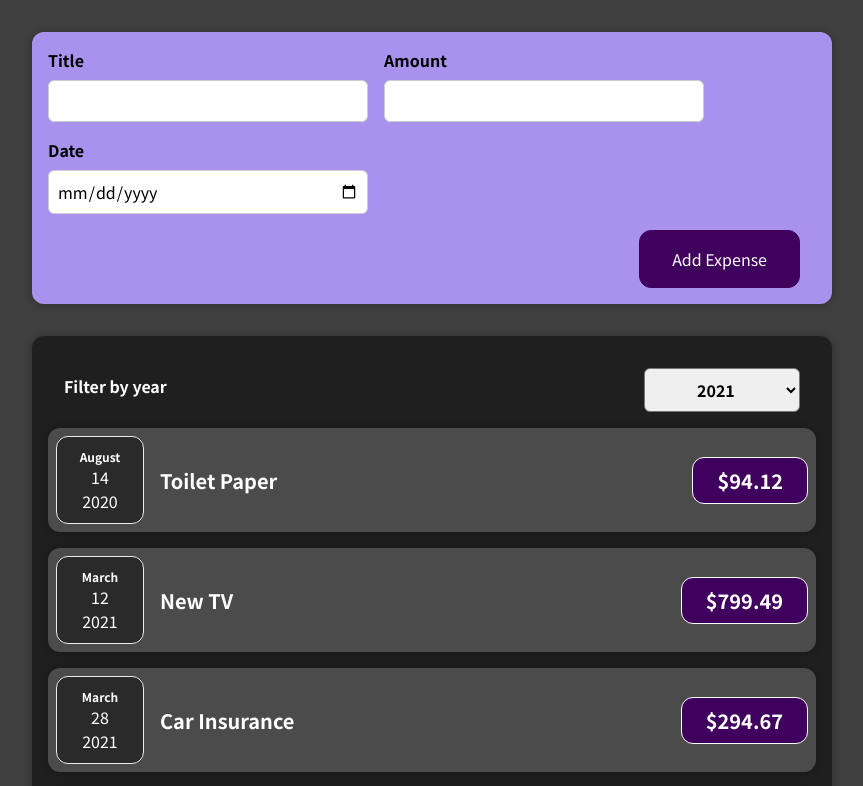
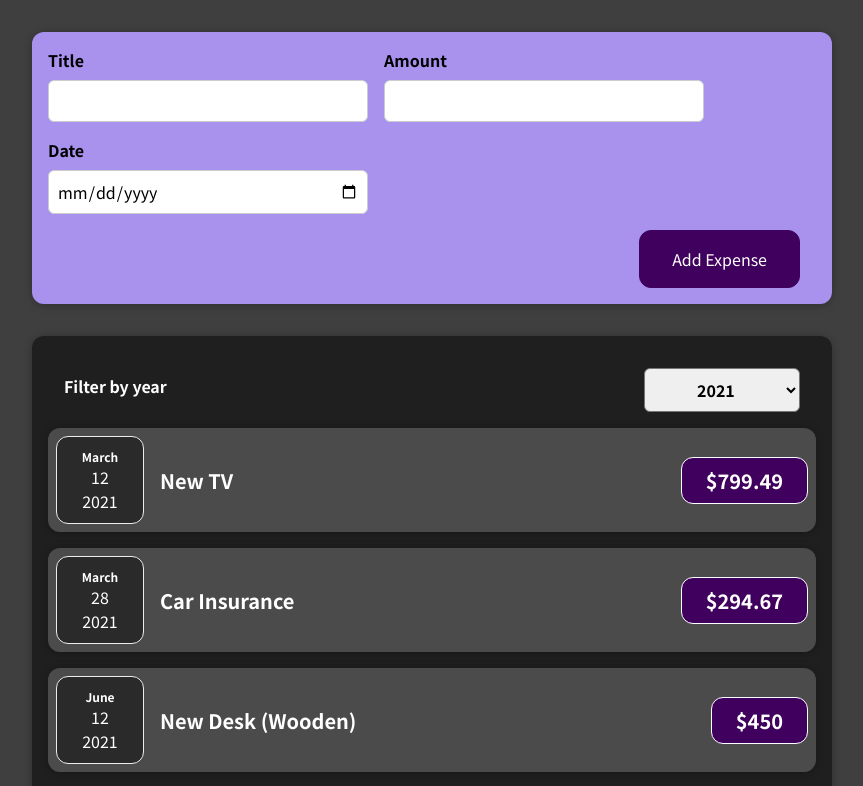
Before and after one commit to Dakota-Leonard/expense-tracker, a React (Create React App) app: page / in a window 1280 px wide. Shown: the top 786 px of the page, without its empty margins (208-1071 px from the left). Built offline with nearby package versions, Linux system fonts and the light colour scheme.

Commit message:
Add filter handling to sort expenses by year

```diff
--- a/src/components/Expenses/Expenses.js
+++ b/src/components/Expenses/Expenses.js
@@ -6,7 +6,9 @@ import './Expenses.css';
 
 const Expenses = props => {
   const expenses = props.expenses;
-  const [filterYear, setFilterYear] = useState(new Date().getFullYear());
+  const [filterYear, setFilterYear] = useState(
+    new Date().getFullYear().toString()
+  );
 
   const onFilterExpense = filterCriteria => {
     setFilterYear(filterCriteria);
@@ -15,7 +17,9 @@ const Expenses = props => {
   return (
     <Card className="expenses">
       <ExpensesFilter selected={filterYear} onFilterExpense={onFilterExpense} />
-      {expenses.map(item => {
+      {expenses
+        .filter(item => item.date.getFullYear().toString() === filterYear)
+        .map(item => {
           return (
             <ExpenseItem
               key={item.id}
@@ -25,6 +29,7 @@ const Expenses = props => {
             />
           );
         })}
+      })}
     </Card>
   );
 };
```
Lines whose indentation alone changed are shown as unchanged.
